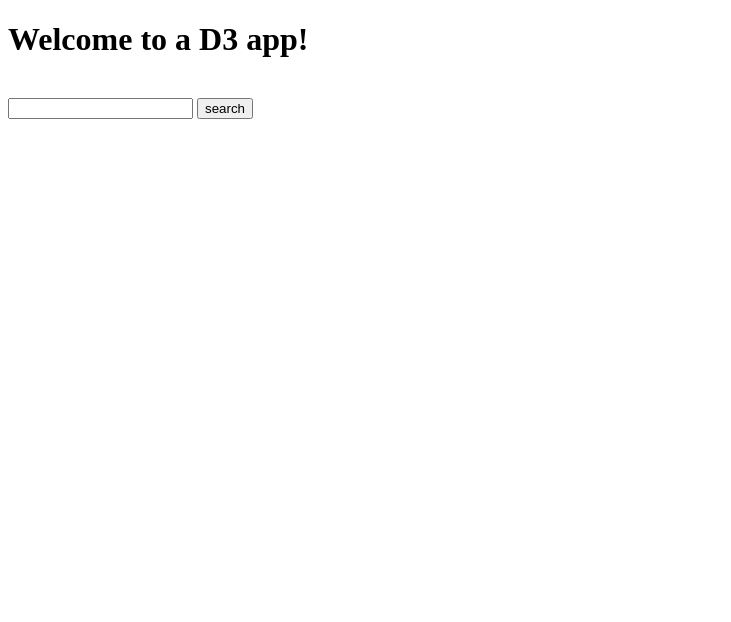
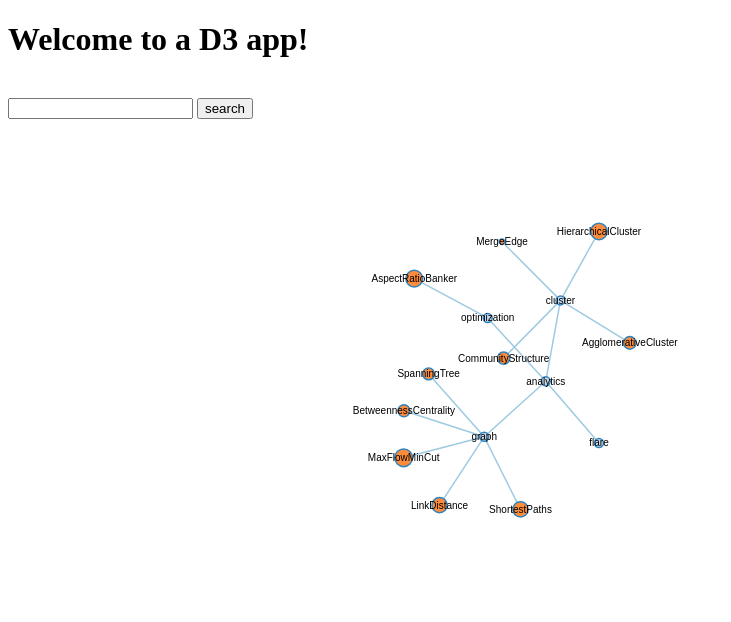
Before and after one commit to kuychaco/hackathon, a website: page client/index.html in a window 1280 px wide. Shown: the whole page, without its empty margins (0-731 px from the left). Drawn offline with nearby package versions, Linux system fonts and the light colour scheme; no server answers.

Commit message:
Implement force layout visualization.

```diff
--- /dev/null
+++ b/client/app.js
@@ -0,0 +1,141 @@
+
+var json = {
+ "name": "flare",
+ "children": [
+  {
+   "name": "analytics",
+   "children": [
+    {
+     "name": "cluster",
+     "children": [
+      {"name": "AgglomerativeCluster", "size": 3938},
+      {"name": "CommunityStructure", "size": 3812},
+      {"name": "HierarchicalCluster", "size": 6714},
+      {"name": "MergeEdge", "size": 743}
+     ]
+    },
+    {
+     "name": "graph",
+     "children": [
+      {"name": "BetweennessCentrality", "size": 3534},
+      {"name": "LinkDistance", "size": 5731},
+      {"name": "MaxFlowMinCut", "size": 7840},
+      {"name": "ShortestPaths", "size": 5914},
+      {"name": "SpanningTree", "size": 3416}
+     ]
+    },
+    {
+     "name": "optimization",
+     "children": [
+      {"name": "AspectRatioBanker", "size": 7074}
+     ]
+    }
+   ]
+  }
+ ]
+};
+
+var width = 960,
+    height = 500,
+    root;
+
+var force = d3.layout.force()
+    .linkDistance(80)
+    .charge(-120)
+    .gravity(.05)
+    .size([width, height])
+    .on("tick", tick);
+
+var svg = d3.select("body").append("svg")
+    .attr("width", width)
+    .attr("height", height);
+
+var link = svg.selectAll(".link"),
+    node = svg.selectAll(".node");
+
+d3.json("graph.json", function(error) {
+  root = json;
+  update();
+});
+
+function update() {
+  var nodes = flatten(root),
+      links = d3.layout.tree().links(nodes);
+
+  // Restart the force layout.
+  force
+      .nodes(nodes)
+      .links(links)
+      .start();
+
+  // Update links.
+  link = link.data(links, function(d) { return d.target.id; });
+
+  link.exit().remove();
+
+  link.enter().insert("line", ".node")
+      .attr("class", "link");
+
+  // Update nodes.
+  node = node.data(nodes, function(d) { return d.id; });
+
+  node.exit().remove();
+
+  var nodeEnter = node.enter().append("g")
+      .attr("class", "node")
+      .on("click", click)
+      .call(force.drag);
+
+  nodeEnter.append("circle")
+      .attr("r", function(d) { return Math.sqrt(d.size) / 10 || 4.5; });
+
+  nodeEnter.append("text")
+      .attr("dy", ".35em")
+      .text(function(d) { return d.name; });
+
+  node.select("circle")
+      .style("fill", color);
+}
+
+function tick() {
+  link.attr("x1", function(d) { return d.source.x; })
+      .attr("y1", function(d) { return d.source.y; })
+      .attr("x2", function(d) { return d.target.x; })
+      .attr("y2", function(d) { return d.target.y; });
+
+  node.attr("transform", function(d) { return "translate(" + d.x + "," + d.y + ")"; });
+}
+
+function color(d) {
+  return d._children ? "#3182bd" // collapsed package
+      : d.children ? "#c6dbef" // expanded package
+      : "#fd8d3c"; // leaf node
+}
+
+// Toggle children on click.
+function click(d) {
+  if (d3.event.defaultPrevented) return; // ignore drag
+  // getName()
+  if (d.children) {
+    d._children = d.children;
+    d.children = null;
+  } else {
+    d.children = d._children;
+    d._children = null;
+  }
+  update();
+}
+
+// Returns a list of all nodes under the root.
+function flatten(root) {
+  var nodes = [], i = 0;
+
+  function recurse(node) {
+    if (node.children) node.children.forEach(recurse);
+    if (!node.id) node.id = ++i;
+    nodes.push(node);
+  }
+
+  recurse(root);
+  return nodes;
+}
--- a/client/index.html
+++ b/client/index.html
@@ -4,11 +4,33 @@
 <head>
   <meta charset="utf-8"/>
   <title> D3 Data Visualization </title>
+  <style>
+
+  .node circle {
+    cursor: pointer;
+    stroke: #3182bd;
+    stroke-width: 1.5px;
+  }
+
+  .node text {
+    font: 10px sans-serif;
+    pointer-events: none;
+    text-anchor: middle;
+  }
+
+  line.link {
+    fill: none;
+    stroke: #9ecae1;
+    stroke-width: 1.5px;
+  }
+
+  </style>
 
 
 </head>
 
 <body>
+
 <h1> Welcome to a D3 app!</h1>
 <br/>
 <input type="text" value="" onClick=""/>
@@ -62,7 +84,8 @@
     makeRequest('https://amazon-product-data-viz.herokuapp.com/data' + productName);
   })('', console.log); // D3 function goes here
 </script>
-<script type="text/javascript" src=""></script>
+<script src="http://d3js.org/d3.v3.min.js"></script>
+<script type="text/javascript" src="app.js"></script>
 <script type="text/javascript" src=""></script>
 <script type="text/javascript" src=""></script>
 <script type="text/javascript" src=""></script>
```
